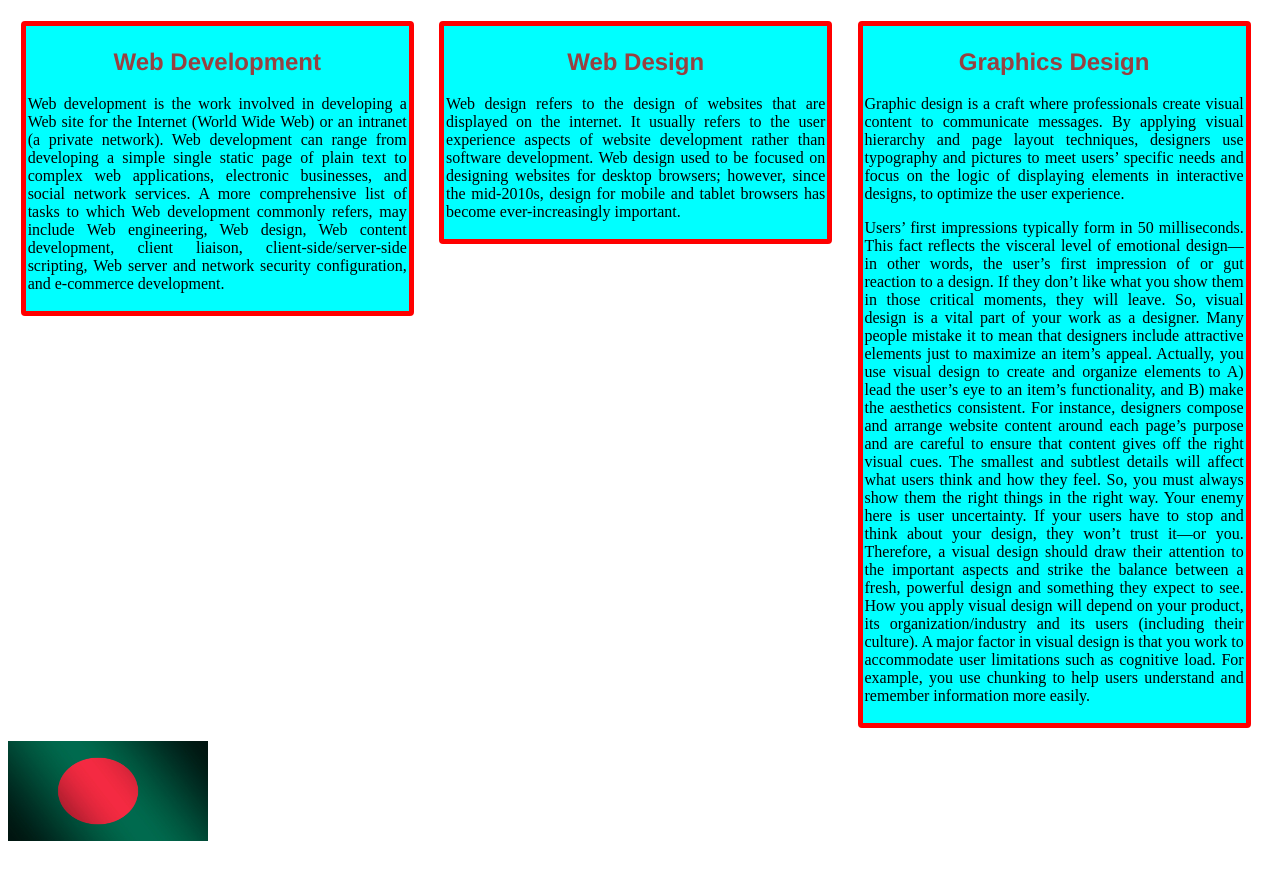
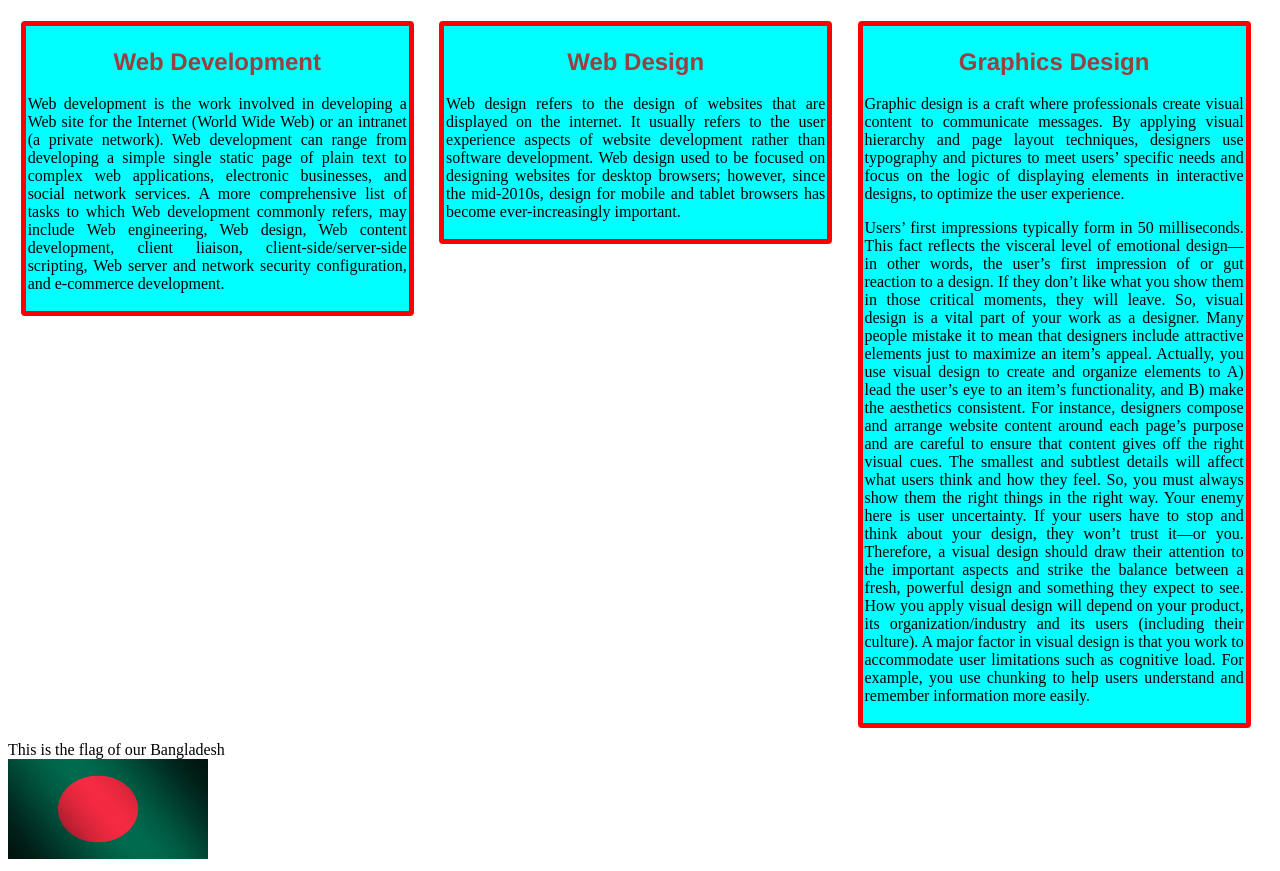
Before and after one commit to worldofmyown/Programming-Hero, a plain HTML site: page index.html in a window 1280 px wide. Drawn offline with Linux system fonts and the light colour scheme.

Commit message:
bangladesh Text

```diff
--- a/index.html
+++ b/index.html
@@ -21,6 +21,7 @@
 </div>
 </section>
 <section>
+    <div> This is the flag of our Bangladesh</div>
     <div>
         <img id="bd" src="flag-bangladesh-1400x840.jpg" alt="Bangladesh Flag">
     </div>
```
